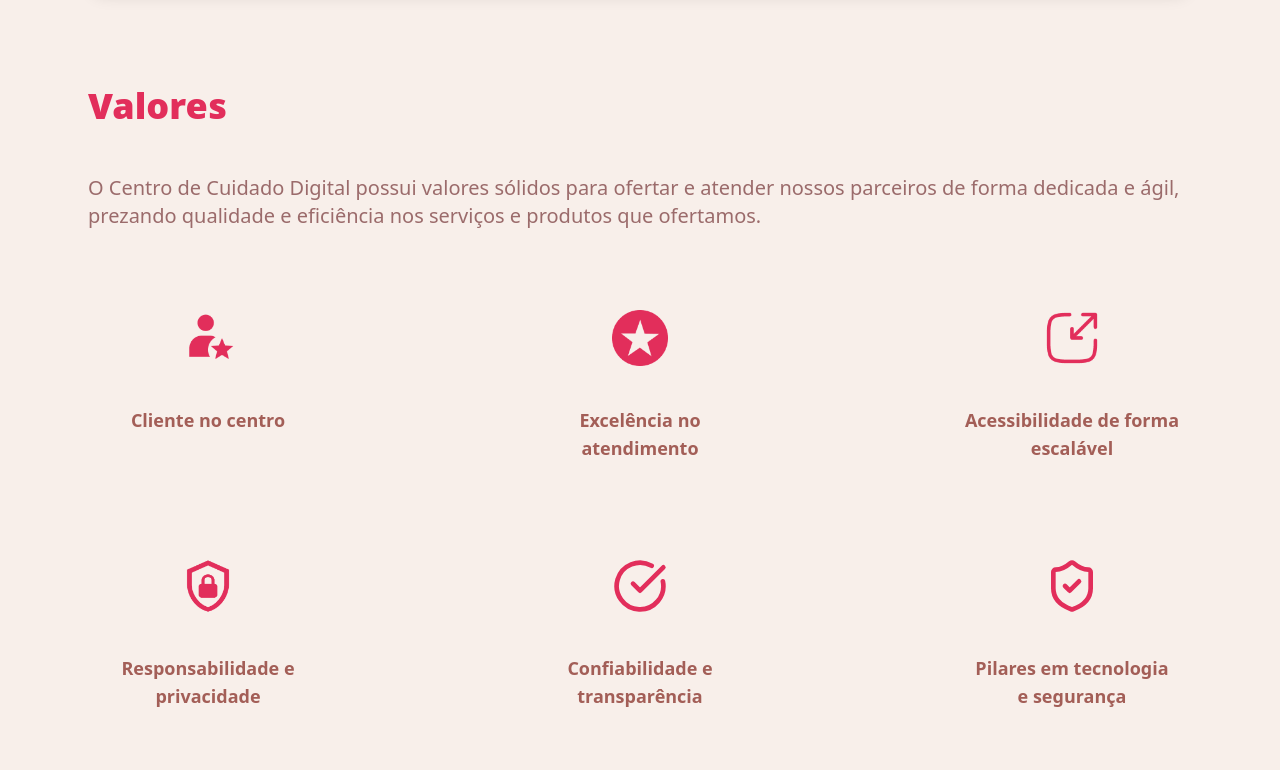
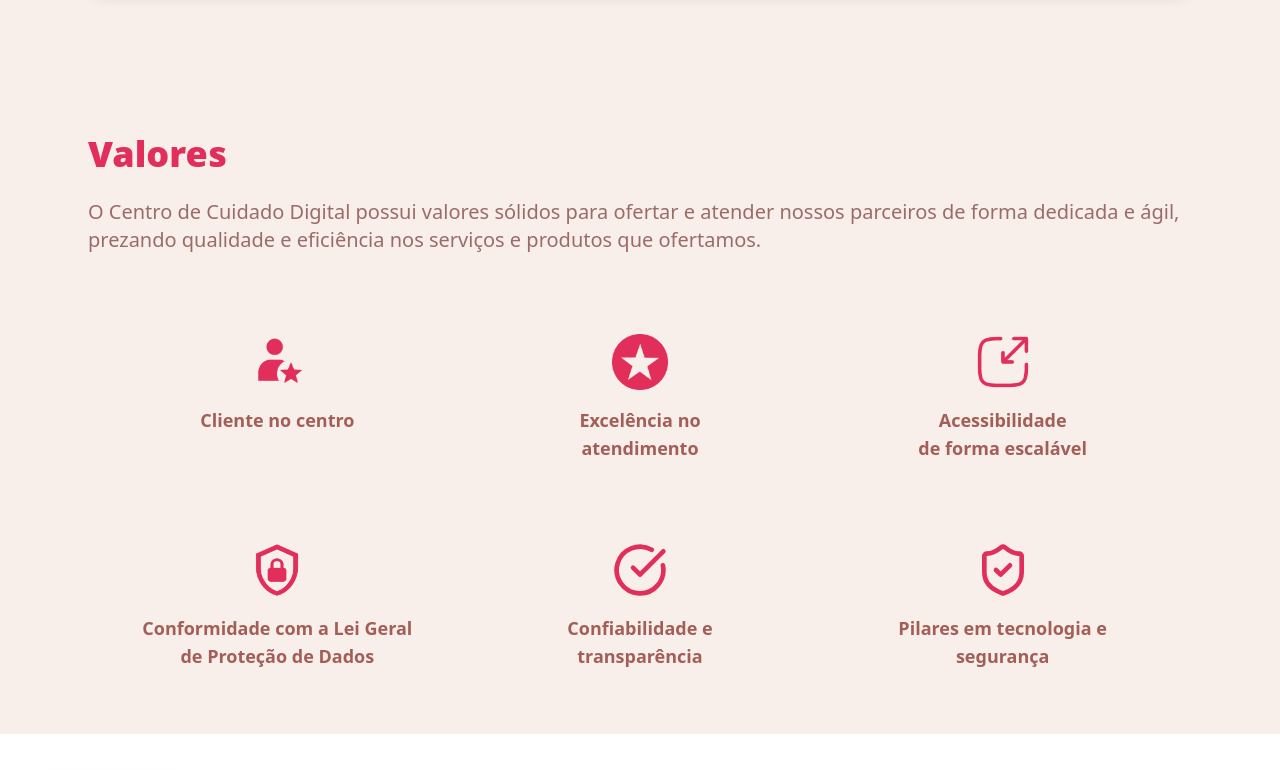
Before and after one commit to ceciliaoliveira-s/ccd-site, a React (Vite) app: page /quem-somos in a window 1280 px wide. Shown: the part 1340-2110 px from the top of the page. Built offline with nearby package versions, Linux system fonts and the light colour scheme.

Commit message:
feat: componente quem somos pronto

```diff
--- a/src/components/Quemsomos.tsx
+++ b/src/components/Quemsomos.tsx
@@ -172,65 +172,75 @@ function QuemSomos() {
 </section>
 
       {/* Seção Valores – full bleed */}
-      <section className="relative left-1/2 right-1/2 -ml-[50vw] -mr-[50vw] w-screen bg-[#F8EFEA] py-4">
-        <div className="max-w-6xl mx-auto px-6 flex flex-col">
-          <h2 className="text-4xl font-extrabold text-left text-[#E22E5B] mb-12" style={{fontFamily:  "'Open Sans', 'Montserrat','Poppins', 'bold'"}}>
-            Valores
-          </h2>
+<section className="relative left-1/2 right-1/2 -ml-[50vw] -mr-[50vw] w-screen bg-[#F8EFEA] py-16">
+  <div className="max-w-6xl mx-auto px-6 flex flex-col">
 
-               <p className="text-xl text-[#9B6B6B] text-left mb-20">
-         O Centro de Cuidado Digital possui valores sólidos para ofertar e atender nossos parceiros de forma dedicada e ágil, prezando qualidade e eficiência nos serviços e produtos que ofertamos.
-       </p>
+    {/* Título */}
+    <motion.h2
+      initial={{ opacity: 0, x: -50 }}
+      whileInView={{ opacity: 1, x: 0 }}
+      transition={{ duration: 0.8 }}
+      viewport={{ once: true }}
+      className="text-4xl font-extrabold text-left text-[#E22E5B] mb-6"
+      style={{ fontFamily: "'Open Sans', 'Montserrat','Poppins', 'bold'" }}
+    >
+      Valores
+    </motion.h2>
 
-               <div className="grid grid-cols-1 md:grid-cols-3 gap-48  gap-y-24 max-w-6xl mx-auto">
-             {/* Valor 1 */}
-             <div className="flex flex-col items-center text-center gap-10">
-               <img src={clientenocentroicon} alt="Cliente no centro" className="w-14 h-14 object-contain" />
-               <span className="font-bold text-lg text-[#A35E57]">Cliente no centro</span>
-             </div>
+    {/* Parágrafo */}
+    <motion.p
+      initial={{ opacity: 0, y: 20 }}
+      whileInView={{ opacity: 1, y: 0 }}
+      transition={{ duration: 1, delay: 0.2 }}
+      viewport={{ once: true }}
+      className="text-xl text-[#9B6B6B] text-left mb-20"
+    >
+      O Centro de Cuidado Digital possui valores sólidos para ofertar e atender nossos parceiros de forma dedicada e ágil, prezando qualidade e eficiência nos serviços e produtos que ofertamos.
+    </motion.p>
 
-             {/* Valor 2 */}
-             <div className="flex flex-col items-center text-center gap-10">
-               <img src={estrelavalores} alt="Excelência no atendimento" className="w-14 h-14 object-contain" />
-               <span className="font-bold text-lg text-[#A35E57]">
-                 Excelência no <br /> atendimento
-               </span>
-             </div>
-
-             {/* Valor 3 */}
-             <div className="flex flex-col items-center text-center gap-10">
-                <img src={acessibilidadeicon} alt="Acessibilidade" className="w-14 h-14 object-contain" />
-               <span className="font-bold text-lg text-[#A35E57]">
-                 Acessibilidade de forma escalável
-               </span>
-             </div>
-
-             {/* Valor 4 */}
-             <div className="flex flex-col items-center text-center gap-10">
-                 <img src={Securityicon} alt="Acessibilidade" className="w-14 h-14 object-contain" />
-               <span className="font-bold text-lg text-[#A35E57] mb-20">
-                 Responsabilidade e <br /> privacidade
-               </span>
-             </div>
-
-             {/* Valor 5 */}
-             <div className="flex flex-col items-center text-center gap-10">
-               <CheckCircle className="w-14 h-14 text-[#E22E5B]" />
-               <span className="font-bold text-lg text-[#A35E57]">
-                 Confiabilidade e <br /> transparência
-               </span>
-             </div>
-
-             {/* Valor 6 */}
-             <div className="flex flex-col items-center text-center gap-10">
-               <ShieldCheck className="w-14 h-14 text-[#E22E5B]" />
-               <span className="font-bold text-lg text-[#A35E57]">
-                 Pilares em tecnologia <br /> e segurança
-               </span>
-             </div>
-           </div>
-        </div>
-      </section>
+    {/* Grid de valores */}
+    <motion.div
+      className="grid grid-cols-1 md:grid-cols-3 lg:grid-cols-3 gap-y-20 gap-x-0 md:gap-x-8 lg:gap-x-16 max-w-5xl mx-auto"
+      initial="hidden"
+      whileInView="visible"
+      viewport={{ once: true }}
+      variants={{
+        hidden: { opacity: 0 },
+        visible: {
+          opacity: 1,
+          transition: {
+            staggerChildren: 0.2,
+          },
+        },
+      }}
+    >
+      {[
+        { icon: <img src={clientenocentroicon} alt="Cliente no centro" className="w-14 h-14 object-contain" />, text: "Cliente no centro" },
+        { icon: <img src={estrelavalores} alt="Excelência no atendimento" className="w-14 h-14 object-contain" />, text: <>Excelência no <br /> atendimento</> },
+        { icon: <img src={acessibilidadeicon} alt="Acessibilidade" className="w-14 h-14 object-contain" />, text: <>Acessibilidade<br />de forma escalável</> },
+        { icon: <img src={Securityicon} alt="Responsabilidade e privacidade" className="w-14 h-14 object-contain" />, text: <>Conformidade com a Lei Geral de Proteção de Dados</> },
+        { icon: <CheckCircle className="w-14 h-14 text-[#E22E5B]" />, text: <>Confiabilidade e <br /> transparência</> },
+        { icon: <ShieldCheck className="w-14 h-14 text-[#E22E5B]" />, text: <>Pilares em tecnologia e <br /> segurança</> },
+      ].map((item, index) => (
+        <motion.div
+          key={index}
+          className="flex flex-col items-center text-center gap-4 px-2"
+          variants={{
+            hidden: { opacity: 0, scale: 0.8, y: 20 },
+            visible: { opacity: 1, scale: 1, y: 0 },
+          }}
+          whileHover={{ scale: 1.1 }}
+          transition={{ duration: 0.4 }}
+        >
+          <div>
+            {item.icon}
+          </div>
+          <span className="font-bold text-lg text-[#A35E57]">{item.text}</span>
+        </motion.div>
+      ))}
+    </motion.div>
+  </div>
+</section>
 
       <Footer />
     </div>
```
